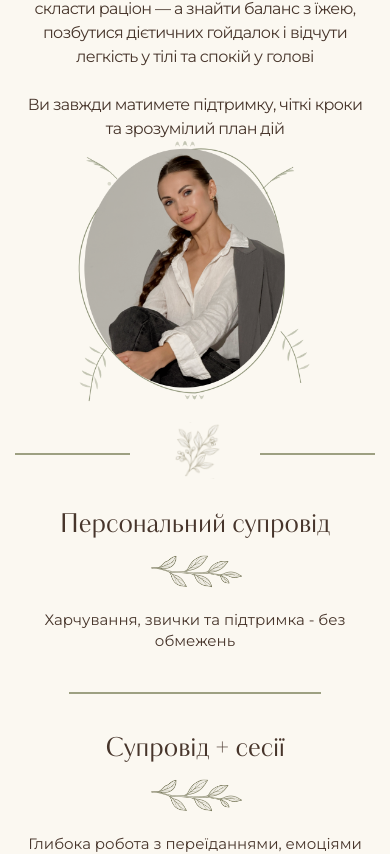
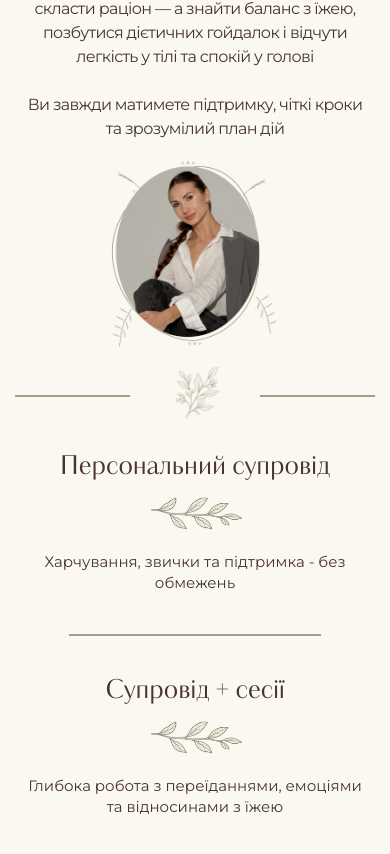
Before and after one commit to svitlana-bezriadina/Nutrition-Site-Valeria, a Vue app: page / in a window 390 px wide. Shown: the part 1393-2247 px from the top of the page. Built offline with nearby package versions, Linux system fonts and the light colour scheme.

Commit message:
подправила хедер, карусель, и сервисы

```diff
--- a/src/components/FoodCarusel.vue
+++ b/src/components/FoodCarusel.vue
@@ -189,7 +189,7 @@ const getSlideClass = (index) => {
   border-radius:0 50% 50% 0;
 }
 .slide-prev::after {
-  border-color: #8B9175;
+  border-color: #B8BFA6;
   border-radius:0 50% 50% 0;
   right: -4%;
 }
@@ -204,7 +204,7 @@ const getSlideClass = (index) => {
   border-radius: 50% 0 0 50%;
 }
 .slide-next::after {
-  border-color: #8B9175;
+  border-color: #B8BFA6;
   border-radius: 50% 0 0 50%;
   left: -4%;
 }
@@ -260,7 +260,7 @@ const getSlideClass = (index) => {
   align-items: center;
   justify-content: center;
   gap: 40px;
-  margin-top: 50px;
+  margin-top: 10px;
 }
 
 .dots button {
@@ -324,7 +324,8 @@ const getSlideClass = (index) => {
 
   .dots {
     gap: 30px;
-    margin-top: 10px;
+    margin-top: -25px;
+    margin-bottom: 25px;
   }
 
   .dots button {
@@ -354,7 +355,7 @@ const getSlideClass = (index) => {
 
 }
 
-@media (max-width:480px){
+@media (max-width:600px){
   .slide-active .slide-img {
     box-sizing: border-box;
   }
--- a/src/components/Header.vue
+++ b/src/components/Header.vue
@@ -205,7 +205,7 @@ nav a {
     transition: all 0.3s ease;
 }
 
-@media (max-width: 1024px) {
+@media (max-width: 1420px) {
   .burger-menu {
     display: flex;
     margin-right:2%;
--- a/src/components/Services.vue
+++ b/src/components/Services.vue
@@ -258,6 +258,60 @@ article p{
 
 }
 
+@media (max-width: 680px) {
+        .intro {
+        width: 100%;
+        margin: 0;
+        text-align: center;
+        display: flex;
+        flex-direction: column;
+        align-items: center;
+    }
+
+    .intro h1 {
+        font-size: 40px;
+        text-align: center;
+    }
+
+    .underline {
+        width: 150px;
+        margin: 8px auto;
+    }
+
+    .intro .subtitle {
+        font-size: 16px;
+        text-align: center;
+    }
+
+    .intro p {
+        font-size: 16px;
+        text-align: center;
+        line-height: 1.5;
+        padding: 0 10px;
+    }
+
+    .photo {
+        display: flex;
+        justify-content: center;
+        position: relative;
+        top: 0;
+        right: 0;
+        width: 100%;
+        margin-top:20px;
+        padding: 0;
+    }
+
+    .photo img {
+        width: 50%;
+        height: 30%;
+    }
+
+    .separator {
+        margin-top: 40px;
+    }
+
+}
+
 @media (max-width: 480px) {
     .services {
         padding: 40px 15px 50px;
@@ -305,7 +359,7 @@ article p{
     }
 
     .photo img {
-        width: 70%;
+        width: 50%;
         height: 30%;
     }
 
```
Also changed, not shown: 1 other file (tests, documents, lock files or other folders).
